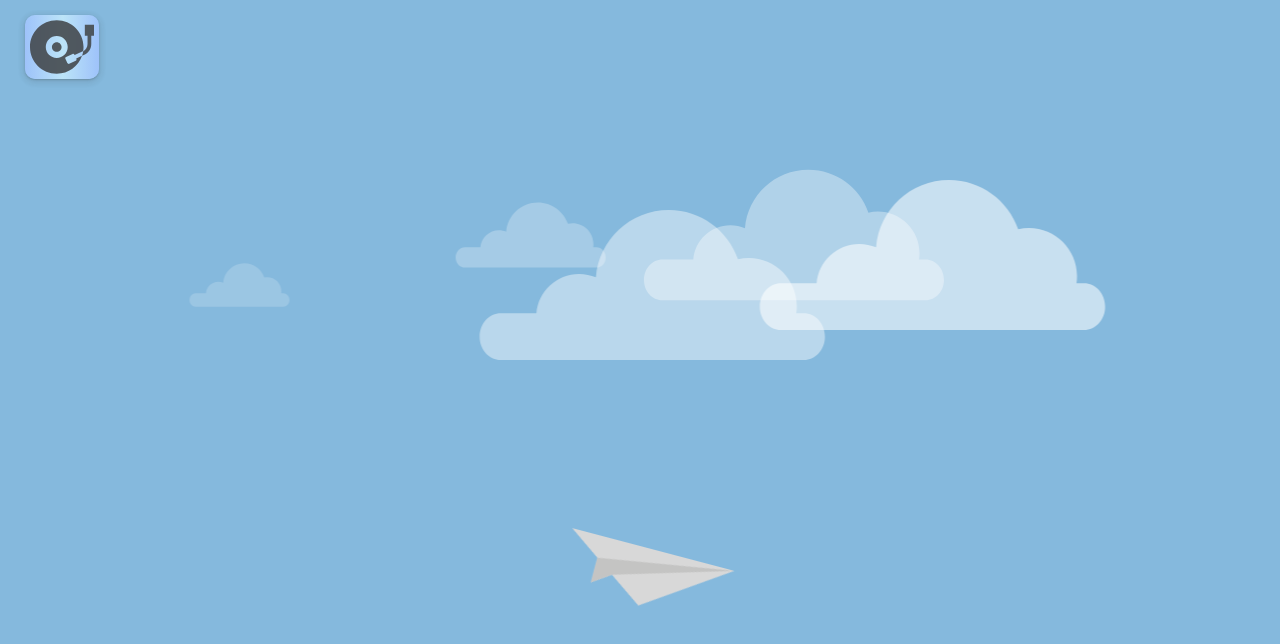
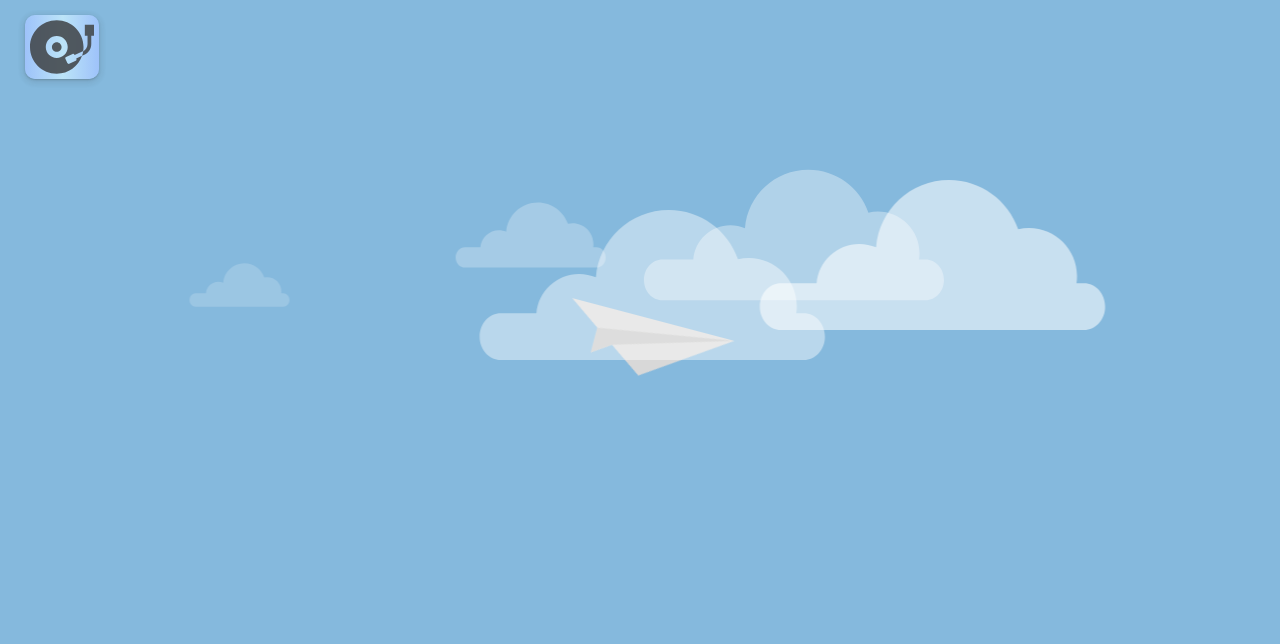
Before and after one commit to StefieCaff/stefanietronic, a React (Create React App) app: page / in a window 1280 px wide. Shown: the top 644 px of the page. Built offline with nearby package versions, Linux system fonts and the light colour scheme.

Commit message:
implement routes

```diff
--- a/src/App.js
+++ b/src/App.js
@@ -18,23 +18,53 @@ const Contact = lazy(() => import("./Pages/Contact"));
 function App() {
   return (
     <>
-
-      <Suspense fallback={<Spinner/>}>
-        <Nav/>
+      <Suspense fallback={<Spinner />}>
+        <Nav />
       </Suspense>
       <Routes>
         <Route
-          path="/"
-          element={<Suspense fallback={<Spinner />}><Home /></Suspense>
-        }
+          path='/'
+          element={
+            <Suspense fallback={<Spinner />}>
+              <Home />
+            </Suspense>
+          }
         />
-
-
+        <Route
+          path='/Portfolio'
+          element={
+            <Suspense fallback={<Spinner />}>
+              <Portfolio />
+            </Suspense>
+          }
+        />
+        <Route
+          path='/Experience'
+          element={
+            <Suspense fallback={<Spinner />}>
+              <Experience />
+            </Suspense>
+          }
+        />
+        <Route
+          path='/Contact'
+          element={
+            <Suspense fallback={<Spinner />}>
+              <Contact />
+            </Suspense>
+          }
+        />
+        <Route
+          path='*'
+          element={
+            <Suspense fallback={<Spinner />}>
+              <Error />
+            </Suspense>
+          }
+        />
       </Routes>
-
-
     </>
-  )
+  );
 }
 
 export default App;
--- a/src/Components/Airplane/Airplane.module.css
+++ b/src/Components/Airplane/Airplane.module.css
@@ -17,13 +17,13 @@
 
 @media screen and (min-width: 500px) {
     .frame {
-        margin: 30% auto 0;
+        margin: 20% auto 0;
     }
 }
 
 @media screen and (min-width: 768px) {
     .frame {
-        margin: 30% auto 0;
+        margin: 12% auto 0;
     }
 }
 
@@ -109,8 +109,9 @@ Paper Plane: Animation
     left: 0;
     right: 0;
     bottom: 0;
-    overflow: hidden;
+    /* overflow: hidden; */
     transform: translateZ(0);
+    min-width: 280px;
 }
 
 .cloud {
```
